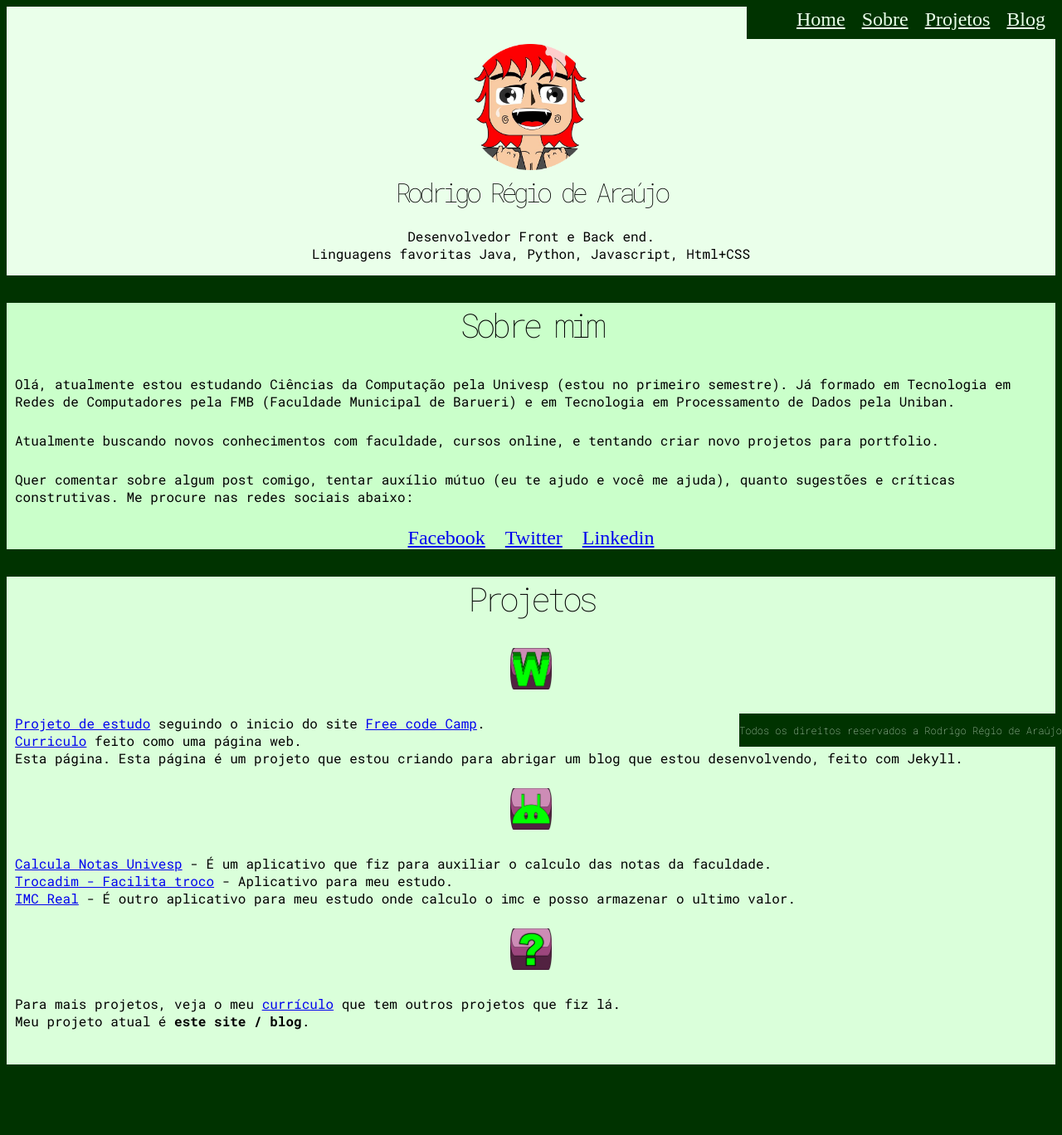
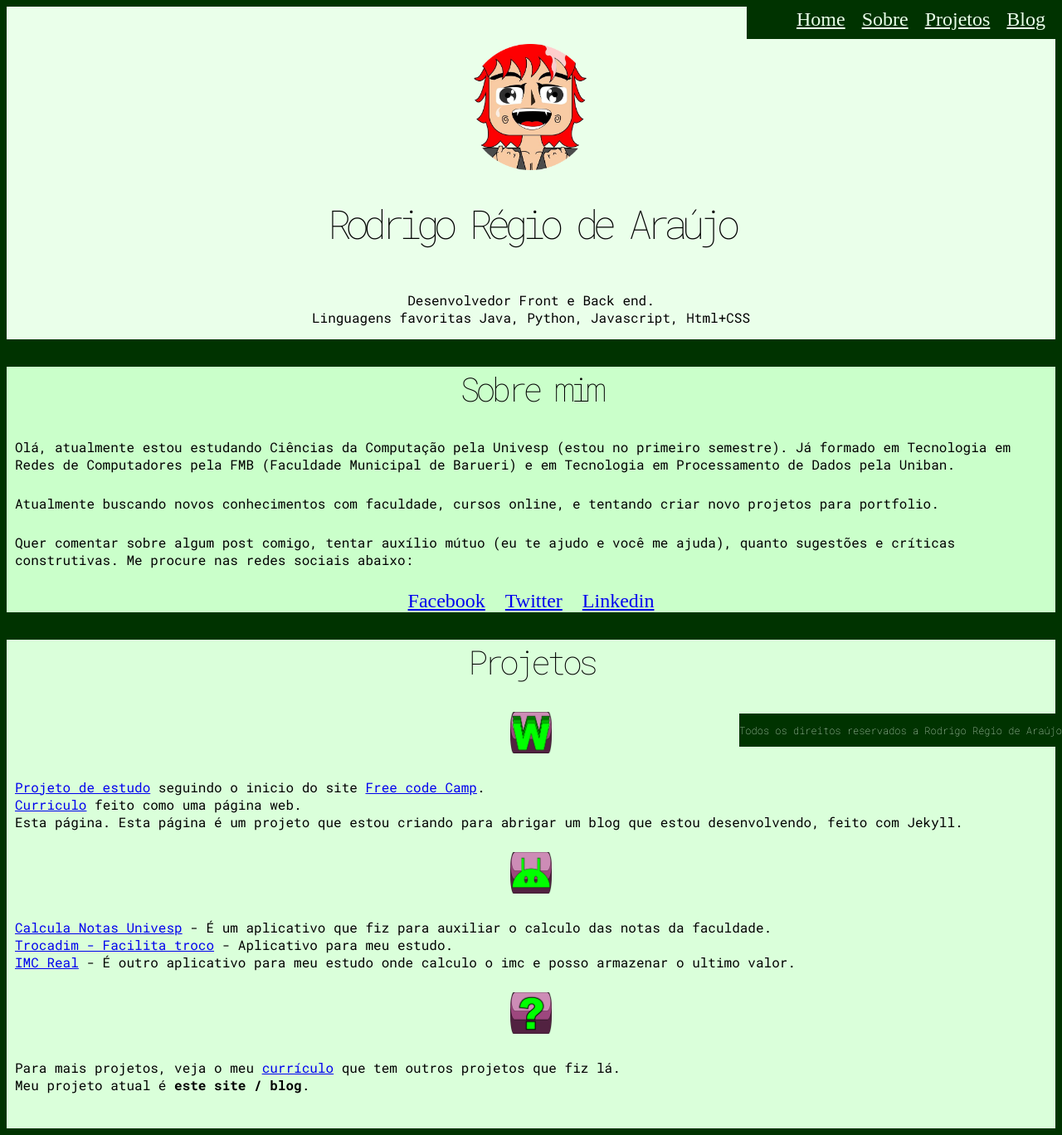
Before and after one commit to rodrigoregio/mysiteandblog, a Jekyll site: the page built from index.html, in a window 1280 px wide. Shown: the whole page at 83% size. Built offline with Jekyll 4.4.1, drawn with Linux system fonts in a browser that asks for light colours; before the commit the page ends 1291 px from its top, so only the background shows below that.

Commit message:
...
continuando o desenvolvimento...

```diff
--- a/_sass/main.scss
+++ b/_sass/main.scss
@@ -23,9 +23,9 @@ h1{
 .header > h1{
     font-family: 'Roboto Mono', sans-serif;
     font-weight: 300;
-    font-size: 2rem;
-    letter-spacing: -5px;
-    line-height: 0%;
+    font-size: 3rem;
+    letter-spacing: -7.5px;
+    line-height: 50px;
 }
 p{
     font-family: 'Roboto Mono', sans-serif;
```
Also changed, not shown: 2 other files.
